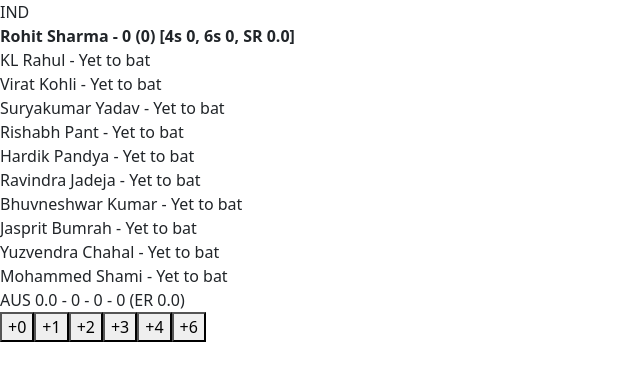
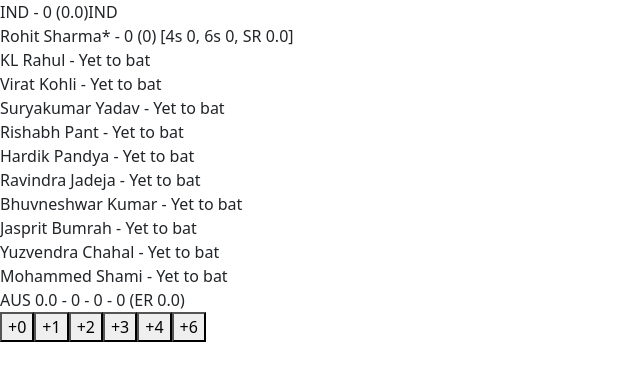
Before and after one commit to Hari-Shankar-Karthik/cricket-scorecard, a React (Vite) app: page / in a window 1280 px wide. Shown: the top 380 px of the page, without its empty margins (0-640 px from the left). Built offline with nearby package versions, Linux system fonts and the light colour scheme.

Commit message:
moved helper functions to utils.js and added batting team score display.

```diff
--- a/src/Batter.jsx
+++ b/src/Batter.jsx
@@ -1,4 +1,4 @@
-import getBatterStats from "./getBatterStats";
+import { getBatterStats } from "./utils";
 
 export default function Batter({ batterName, ballsFaced, isActive }) {
   if (ballsFaced === null) {
@@ -6,13 +6,9 @@
   }
   const { runs, balls, fours, sixes, strikeRate } = getBatterStats(ballsFaced);
   return (
-    <div
-      className="Batter"
-      style={{
-        fontWeight: isActive ? "bold" : "normal",
-      }}
-    >
-      {batterName} - {runs} ({balls}) [4s {fours}, 6s {sixes}, SR{" "}
+    <div className="Batter">
+      {batterName}
+      {isActive && "*"} - {runs} ({balls}) [4s {fours}, 6s {sixes}, SR{" "}
       {strikeRate.toFixed(1)}]
     </div>
   );
--- a/src/BattingScorecard.jsx
+++ b/src/BattingScorecard.jsx
@@ -1,4 +1,5 @@
 import Batter from "./Batter";
+import { getBattingTeamStats, convertToOvers } from "./utils";
 
 export default function BattingScorecard({
   battingTeamName,
@@ -6,10 +7,14 @@
   ballsFaced,
   activeBatter,
 }) {
-  // TODO: ballsFaced is currently for one batter only, split it into two dimensions
+  const { teamRuns, teamBalls } = getBattingTeamStats(ballsFaced);
+  const { completedOvers, oddBalls } = convertToOvers(teamBalls);
   return (
     <div className="BattingScorecard">
-      <div className="batting-team-name">{battingTeamName}</div>
+      <div className="batting-team-name">
+        {battingTeamName} - {teamRuns} ({completedOvers}.{oddBalls})
+        {battingTeamName}
+      </div>
       <div className="batter-list">
         {batterList.map((batter, index) => (
           <Batter
--- a/src/Bowler.jsx
+++ b/src/Bowler.jsx
@@ -1,4 +1,4 @@
-import getBowlerStats from "./getBowlerStats";
+import { getBowlerStats } from "./utils";
 
 export default function Bowler({ bowlerName, ballsBowled }) {
   const { overs, maidens, runs, economyRate } = getBowlerStats(ballsBowled);
--- a/src/getBatterStats.js
+++ /dev/null
@@ -1,20 +0,0 @@
-export default function get(ballsFaced) {
-  let runs = 0;
-  let balls = 0;
-  let fours = 0;
-  let sixes = 0;
-  for (const ball of ballsFaced) {
-    runs += ball;
-    balls++;
-    if (ball === 4) {
-      fours++;
-    } else if (ball === 6) {
-      sixes++;
-    }
-  }
-  let strikeRate = 0;
-  if (balls > 0) {
-    strikeRate = (runs * 100) / balls;
-  }
-  return { runs, balls, fours, sixes, strikeRate };
-}
--- a/src/getBowlerStats.js
+++ /dev/null
@@ -1,25 +0,0 @@
-export default function getBowlerStats(ballsBowled) {
-  const numBalls = ballsBowled.length;
-  const completedOvers = Math.floor(numBalls / 6);
-  const oddBalls = numBalls % 6;
-  const overs = `${completedOvers}.${oddBalls}`;
-  let maidens = 0;
-  for (let i = 0; i <= numBalls - 6; i += 6) {
-    let isMaiden = true;
-    for (let j = i; j < i + 6; j++) {
-      if (ballsBowled[j] !== 0) {
-        isMaiden = false;
-        break;
-      }
-    }
-    if (isMaiden) {
-      maidens++;
-    }
-  }
-  const runs = ballsBowled.reduce((totalRuns, ball) => totalRuns + ball, 0);
-  let economyRate = 0;
-  if (numBalls > 0) {
-    economyRate = (runs * 6) / numBalls;
-  }
-  return { overs, maidens, runs, economyRate };
-}
--- /dev/null
+++ b/src/utils.js
@@ -0,0 +1,66 @@
+function convertToOvers(numBalls) {
+  const completedOvers = Math.floor(numBalls / 6);
+  const oddBalls = numBalls % 6;
+  return { completedOvers, oddBalls };
+}
+
+function getBatterStats(ballsFaced) {
+  let runs = 0;
+  let balls = 0;
+  let fours = 0;
+  let sixes = 0;
+  for (const ball of ballsFaced) {
+    runs += ball;
+    balls++;
+    if (ball === 4) {
+      fours++;
+    } else if (ball === 6) {
+      sixes++;
+    }
+  }
+  let strikeRate = 0;
+  if (balls > 0) {
+    strikeRate = (runs * 100) / balls;
+  }
+  return { runs, balls, fours, sixes, strikeRate };
+}
+
+function getBowlerStats(ballsBowled) {
+  const numBalls = ballsBowled.length;
+  const { completedOvers, oddBalls } = convertToOvers(numBalls);
+  const overs = `${completedOvers}.${oddBalls}`;
+  let maidens = 0;
+  for (let i = 0; i <= numBalls - 6; i += 6) {
+    let isMaiden = true;
+    for (let j = i; j < i + 6; j++) {
+      if (ballsBowled[j] !== 0) {
+        isMaiden = false;
+        break;
+      }
+    }
+    if (isMaiden) {
+      maidens++;
+    }
+  }
+  const runs = ballsBowled.reduce((totalRuns, ball) => totalRuns + ball, 0);
+  let economyRate = 0;
+  if (numBalls > 0) {
+    economyRate = (runs * 6) / numBalls;
+  }
+  return { overs, maidens, runs, economyRate };
+}
+
+function getBattingTeamStats(ballsFaced) {
+  const battingTeamStats = { teamRuns: 0, teamBalls: 0 };
+  for (const playerBallsFaced of ballsFaced) {
+    if (playerBallsFaced === null) {
+      continue;
+    }
+    const { runs, balls } = getBatterStats(playerBallsFaced);
+    battingTeamStats.teamRuns += runs;
+    battingTeamStats.teamBalls += balls;
+  }
+  return battingTeamStats;
+}
+
+export { convertToOvers, getBatterStats, getBowlerStats, getBattingTeamStats };
```
